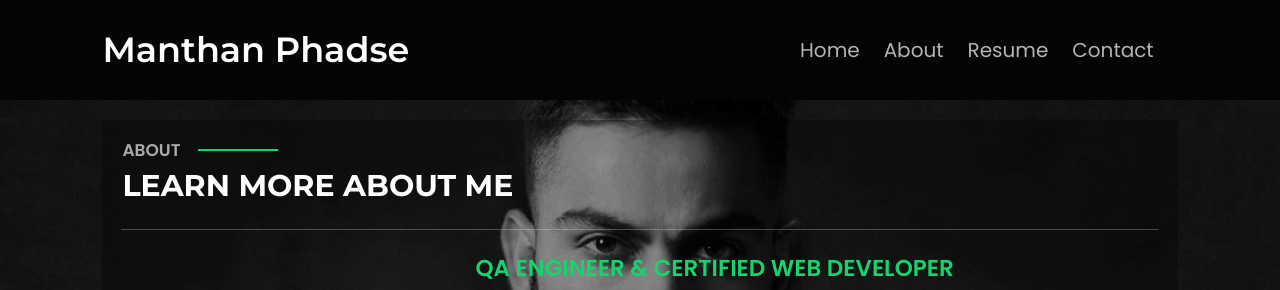
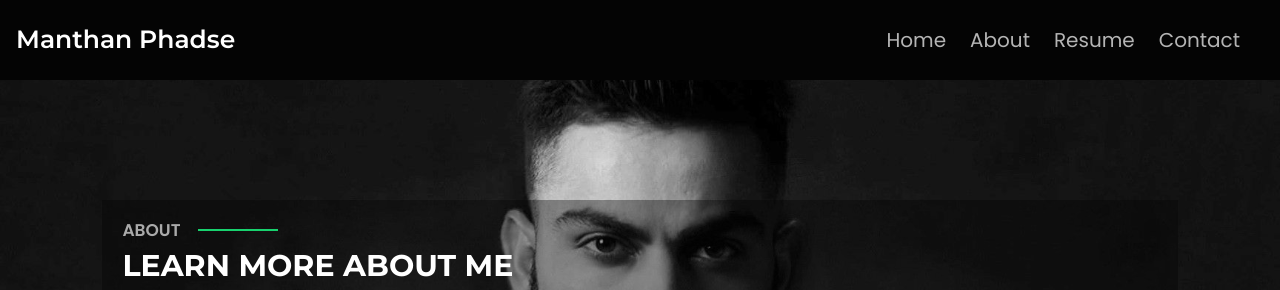
Before and after one commit to kanchan6927/portfolio-2, a Flask app: page /about in a window 1280 px wide. Shown: the top 290 px of the page. Run offline with Flask 3, Linux system fonts and the light colour scheme; some libraries are stand-ins or nearby versions.

Commit message:
changes in header and background image responsivness

```diff
--- a/data.txt
+++ b/data.txt
@@ -63,4 +63,6 @@
 
 Name: ksdbSubject:Hello, this mail is sent by your portfolio for track of Visitor.
 
-Name: jhdc
+Name: jhdcSubject:Hello, this mail is sent by your portfolio for track of Visitor.
+
+Name: :)
--- a/static/css/styles.css
+++ b/static/css/styles.css
@@ -6,6 +6,12 @@
     background-repeat: no-repeat;
     background-size: cover;
     background-attachment: fixed;
+}
+
+@media only screen and (max-width: 600px) {
+    body {
+        background-position: center;
+    }
 }
 
 p {
@@ -37,22 +43,24 @@
 }
 
 .navigation-menu {
-    position: fixed;
+    /* position: fixed;
     top: 0;
     z-index: 1;
     width: 100%;
     height: 100px;
     padding: 0 8%;
     left: 0;
-    right: 0;
+    right: 0; */
     background-color: #040404;
+    padding: 1em;
 }
 
 .main-logo {
     font-family: 'Montserrat', sans-serif;
     text-decoration: none;
     color: #fff;
-    font-size: 35px;
+    /* font-size: 35px; */
+    font-size: 25px;
     font-weight: 600;
     letter-spacing: 0;
 }
@@ -64,6 +72,11 @@
 .navbar-toggler {
     background-color: #fff;
 }
+
+.navbar-collapse {
+    padding-left: 1em;
+}
+
 
 /* home page */
 #header-items {
--- a/templates/header.html
+++ b/templates/header.html
@@ -30,7 +30,7 @@
 </head>
 
 <body>
-    <header id="header-section" class="container-fluid">
+    <header id="header-section" class="">
         <nav class="navigation-menu navbar  navbar-expand-lg">
 
             <a class="main-logo navbar-brand" href="{{ url_for('home_page') }}">Manthan Phadse</a>
```
